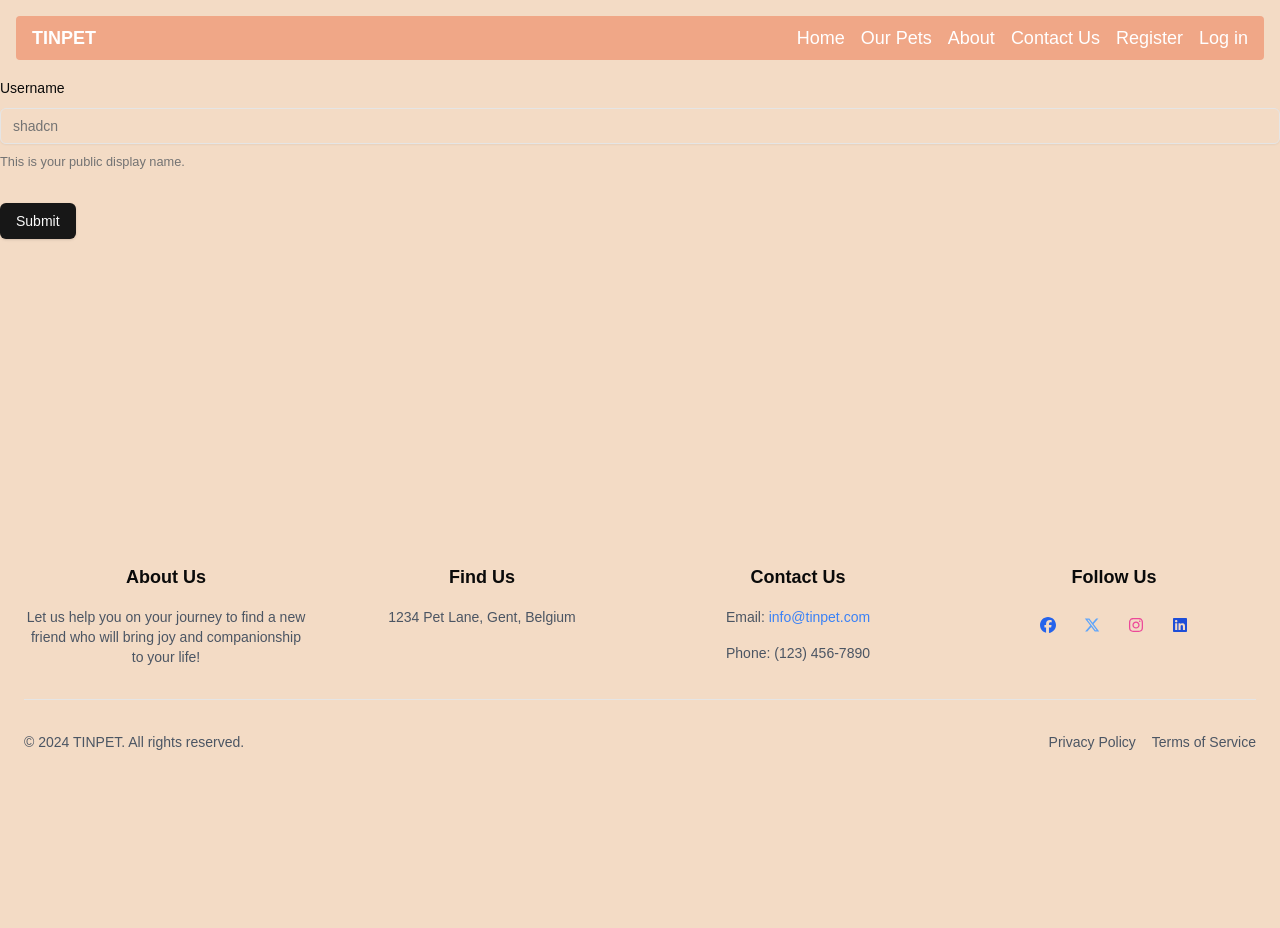
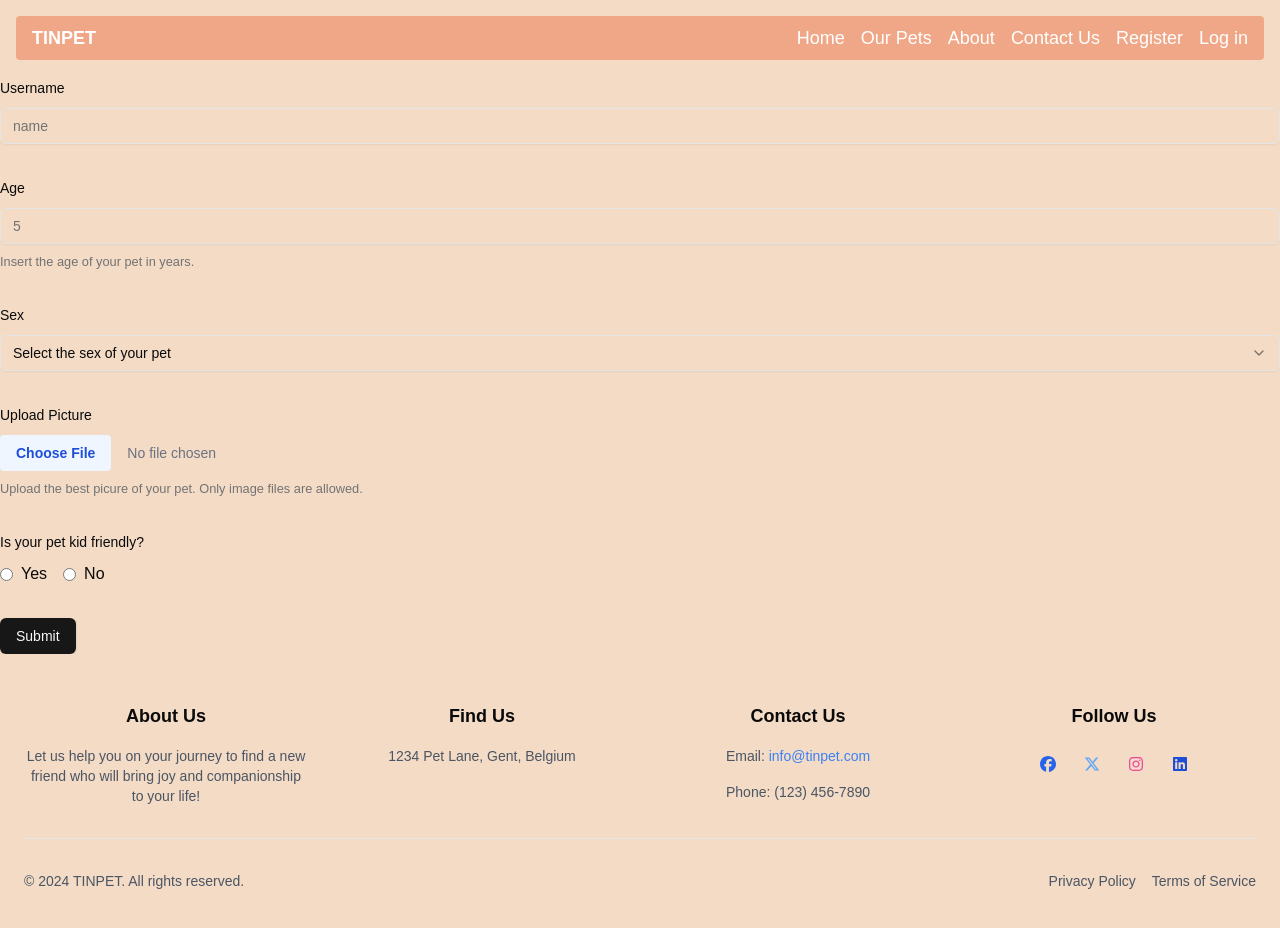
Before and after one commit to vanaspereneefje/Tinpets, a Next.js app: page /pet-form in a window 1280 px wide. Shown: the top 928 px of the page. Before the commit the page ends 800 px from the top, so only its background shows below. Built offline with nearby package versions, Linux system fonts and the light colour scheme.

Commit message:
Added more questions to the form

```diff
--- a/app/pet-form/page.jsx
+++ b/app/pet-form/page.jsx
@@ -1,4 +1,6 @@
 "use client"
+
+import { Select, SelectContent, SelectItem, SelectTrigger, SelectValue } from "@/components/ui/select";
 
 import { zodResolver } from "@hookform/resolvers/zod"
 import { useForm } from "react-hook-form"
@@ -17,8 +19,19 @@ import {
 import { Input } from "@/components/ui/input"
 
 const formSchema = z.object({
-  username: z.string().min(2, {
-    message: "Username must be at least 2 characters.",
+  name: z.string().min(2, {
+    message: "Enter the official name of your pet here.",
+  }),
+  age: z
+  .number()
+  .int({ message: "Age must be an integer." })
+  .positive({ message: "Age must be a positive number." }),
+  role: z.string().nonempty({
+    message: "Please select a sex.",
+  }),
+  picture: z.any(),
+  kids: z.string().nonempty({
+    message: "Please select an option.",
   }),
 })
 
@@ -28,6 +41,10 @@ export default function ProfileForm() {
         resolver: zodResolver(formSchema),
         defaultValues: {
           username: "",
+          age: "",
+          role: "",
+          picture: null,
+          kids: "",
         },
       })
 
@@ -48,15 +65,107 @@ export default function ProfileForm() {
             <FormItem>
               <FormLabel>Username</FormLabel>
               <FormControl>
-                <Input placeholder="shadcn" {...field} />
+                <Input placeholder="name" {...field} />
               </FormControl>
-              <FormDescription>
-                This is your public display name.
-              </FormDescription>
               <FormMessage />
             </FormItem>
           )}
         />
+        <FormField
+            control={form.control}
+            name="age"
+            render={({ field }) => (
+            <FormItem>
+                <FormLabel>Age</FormLabel>
+                <FormControl>
+                    <Input placeholder="5" {...field} />
+                </FormControl>
+                <FormDescription>
+                    Insert the age of your pet in years.
+                </FormDescription>
+                <FormMessage />
+            </FormItem>
+            )}
+        />
+        <FormField
+            control={form.control}
+            name="sex"
+            render={({ field }) => (
+                <FormItem>
+                <FormLabel>Sex</FormLabel>
+                <Select
+                    onValueChange={field.onChange}
+                    defaultValue={field.value}
+                >
+                    <SelectTrigger>
+                    <SelectValue placeholder="Select the sex of your pet" />
+                    </SelectTrigger>
+                    <SelectContent>
+                    <SelectItem value="female">Female</SelectItem>
+                    <SelectItem value="male">Male</SelectItem>
+                    </SelectContent>
+                </Select>
+                <FormMessage />
+                </FormItem>
+            )}
+        />
+        <FormField
+            control={form.control}
+            name="picture"
+            render={({ field }) => (
+                <FormItem>
+                <FormLabel>Upload Picture</FormLabel>
+                <FormControl>
+                    <input
+                    type="file"
+                    accept="image/*"
+                    onChange={(e) => field.onChange(e.target.files[0])} // Update form state with selected file
+                    className="block w-full text-sm text-gray-500 file:mr-4 file:py-2 file:px-4 file:rounded file:border-0 file:text-sm file:font-semibold file:bg-blue-50 file:text-blue-700 hover:file:bg-blue-100"
+                    />
+                </FormControl>
+                <FormDescription>
+                    Upload the best picure of your pet. Only image files are allowed.
+                </FormDescription>
+                <FormMessage />
+                </FormItem>
+            )}
+        />
+        <FormField
+            control={form.control}
+            name="kids"
+            render={({ field }) => (
+                <FormItem>
+                <FormLabel>Is your pet kid friendly?</FormLabel>
+                <FormControl>
+                    <div className="flex space-x-4">
+                    <label className="flex items-center space-x-2">
+                        <input
+                        type="radio"
+                        value="yes"
+                        checked={field.value === "yes"}
+                        onChange={() => field.onChange("yes")}
+                        className="radio-input"
+                        />
+                        <span>Yes</span>
+                    </label>
+                    <label className="flex items-center space-x-2">
+                        <input
+                        type="radio"
+                        value="no"
+                        checked={field.value === "no"}
+                        onChange={() => field.onChange("no")}
+                        className="radio-input"
+                        />
+                        <span>No</span>
+                    </label>
+                    </div>
+                </FormControl>
+                <FormMessage />
+                </FormItem>
+            )}
+        />
+
+
         <Button type="submit">Submit</Button>
       </form>
     </Form>
```
